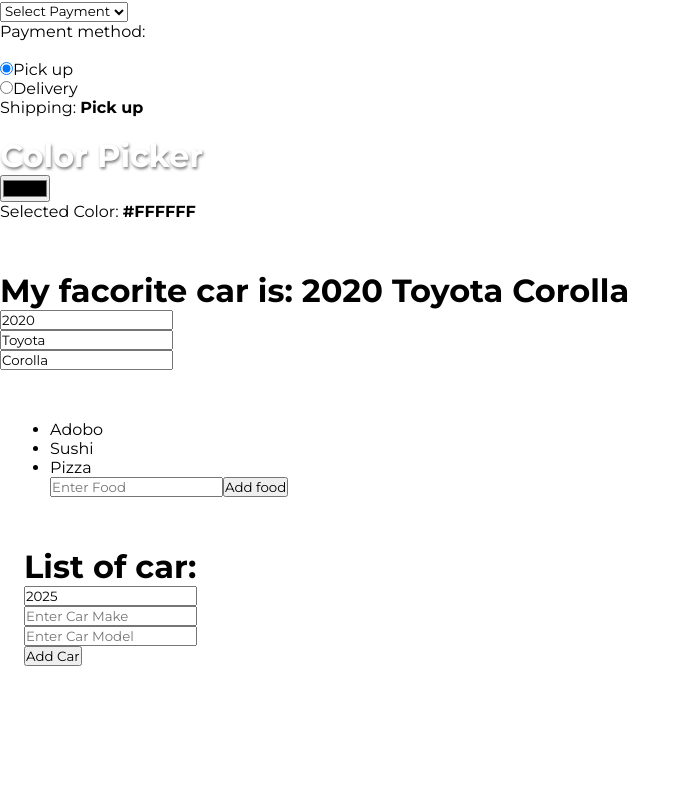
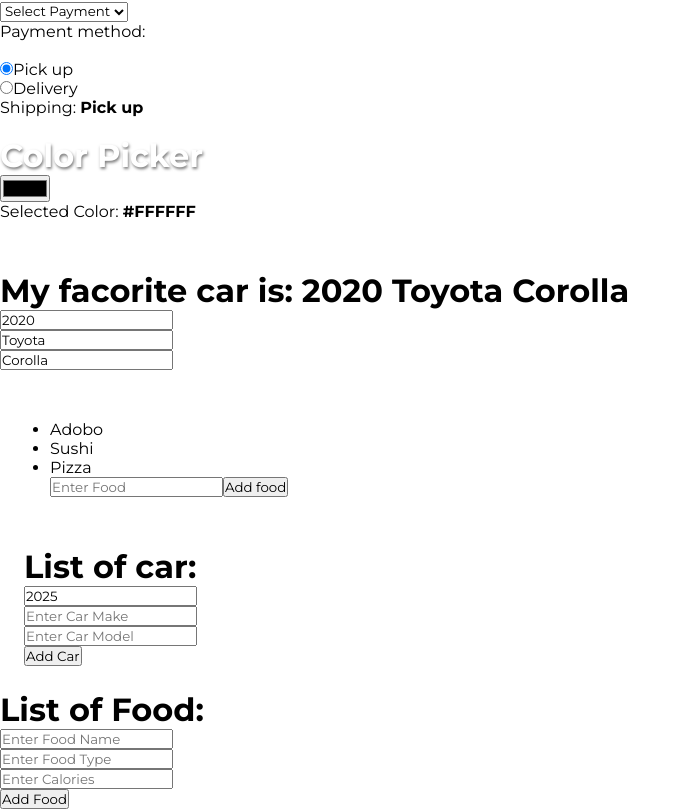
Before and after one commit to peterGwapo29/React, a React (Vite) app in the folder my-react-app/: page / in a window 1280 px wide. Shown: the part 376-1185 px from the top of the page, without its empty margins (0-690 px from the left). Before the commit the page ends 1066 px from the top, so only its background shows below. Built offline with nearby package versions, Linux system fonts and the light colour scheme.

Commit message:
practice array update object in state

```diff
--- a/my-react-app/src/App.jsx
+++ b/my-react-app/src/App.jsx
@@ -6,6 +6,7 @@
 import MyComponent from './MyComponent.jsx'
 import Food from './Food.jsx'
 import Car from './Car.jsx'
+import Foods from './Foods.jsx'
 
 
 function App() {
@@ -20,6 +21,7 @@
     <MyComponent/>
     <Food/>
     <Car/>
+    <Foods/>
 
 
     </>
--- /dev/null
+++ b/my-react-app/src/Foods.jsx
@@ -0,0 +1,58 @@
+import React, { useState } from 'react';
+
+function Foods() {
+    const [foods, setFoods] = useState([]);
+    const [foodName, setFoodName] = useState("");
+    const [foodType, setFoodType] = useState("");
+    const [foodCalories, setFoodCalories] = useState("");
+
+    function handleRemove(index) {
+        setFoods(f => f.filter((_, i) => i !== index));
+    }
+
+    function handleAddFood() {
+        const newFood = {
+            name: foodName,
+            type: foodType,
+            calories: foodCalories
+        };
+
+        setFoods(f => [...f, newFood]);
+        setFoodName("");
+        setFoodType("");
+        setFoodCalories("");
+    }
+
+    function handleName(event) {
+        setFoodName(event.target.value);
+    }
+
+    function handleType(event) {
+        setFoodType(event.target.value);
+    }
+
+    function handleCalories(event) {
+        setFoodCalories(event.target.value);
+    }
+
+    return (
+        <div className="food-div">
+            <h1>List of Food:</h1>
+
+            <ul>
+                {foods.map((food, i) => (
+                    <li key={i} onClick={() => handleRemove(i)}>
+                        {food.name} - {food.type} - {food.calories} calories
+                    </li>
+                ))}
+            </ul>
+
+            <input type="text" value={foodName} onChange={handleName} placeholder="Enter Food Name" /><br />
+            <input type="text" value={foodType} onChange={handleType} placeholder="Enter Food Type" /><br />
+            <input type="number" value={foodCalories} onChange={handleCalories} placeholder="Enter Calories" /><br />
+            <button onClick={handleAddFood}>Add Food</button>
+        </div>
+    );
+}
+
+export default Foods;
```
